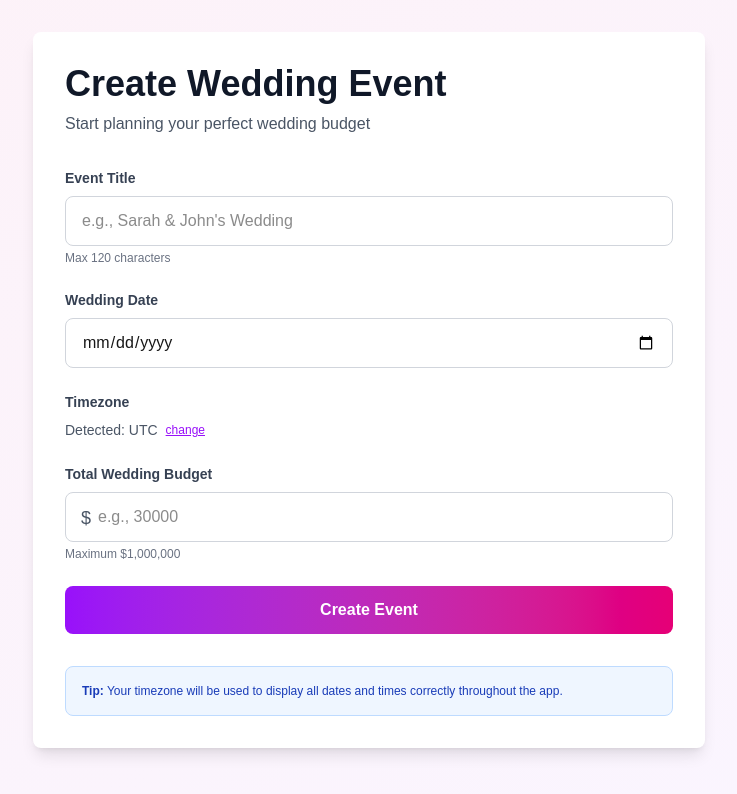
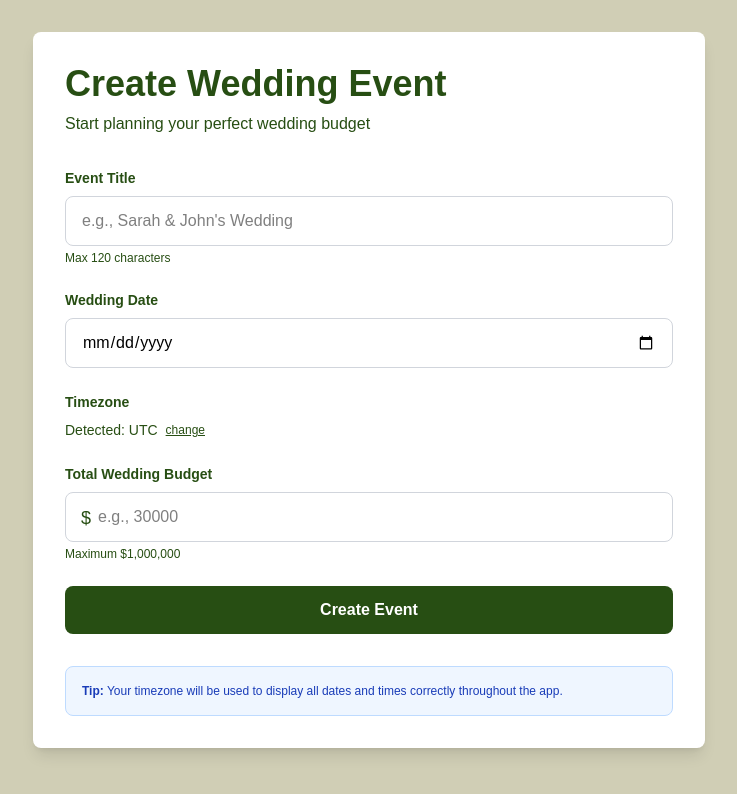
Before and after one commit to tori-ops/budget-piece, a Next.js app: page /events/new in a window 1280 px wide. Shown: the top 794 px of the page, without its empty margins (271-1008 px from the left). Built offline with nearby package versions, Linux system fonts and the light colour scheme; no server answers.

Commit message:
style: Update event creation form colors to green (#274E13) and add black text to inputs

```diff
--- a/src/app/events/new/page.tsx
+++ b/src/app/events/new/page.tsx
@@ -72,13 +72,13 @@ export default function NewEventPage() {
   };
 
   return (
-    <div className="min-h-screen bg-gradient-to-br from-pink-50 to-purple-50 p-4 sm:p-8">
+    <div className="min-h-screen p-4 sm:p-8" style={{ backgroundColor: '#D0CEB5' }}>
       <div className="max-w-2xl mx-auto">
         <div className="bg-white rounded-lg shadow-lg p-8">
           {/* Header */}
           <div className="mb-8">
-            <h1 className="text-4xl font-bold text-gray-900 mb-2">Create Wedding Event</h1>
-            <p className="text-gray-600">Start planning your perfect wedding budget</p>
+            <h1 className="text-4xl font-bold mb-2" style={{ color: '#274E13' }}>Create Wedding Event</h1>
+            <p style={{ color: '#274E13' }}>Start planning your perfect wedding budget</p>
           </div>
 
           {/* Error Message */}
@@ -92,7 +92,7 @@ export default function NewEventPage() {
           <form onSubmit={handleSubmit} className="space-y-6">
             {/* Title */}
             <div>
-              <label htmlFor="title" className="block text-sm font-semibold text-gray-700 mb-2">
+              <label htmlFor="title" className="block text-sm font-semibold mb-2" style={{ color: '#274E13' }}>
                 Event Title
               </label>
               <input
@@ -102,15 +102,16 @@ export default function NewEventPage() {
                 placeholder="e.g., Sarah & John's Wedding"
                 required
                 maxLength={120}
-                className="w-full px-4 py-3 border border-gray-300 rounded-lg focus:outline-none focus:ring-2 focus:ring-purple-500 focus:border-transparent"
+                className="w-full px-4 py-3 border border-gray-300 rounded-lg focus:outline-none focus:ring-2 focus:border-transparent text-black"
+                style={{ '--tw-ring-color': '#274E13' } as React.CSSProperties}
                 disabled={loading}
               />
-              <p className="text-xs text-gray-500 mt-1">Max 120 characters</p>
+              <p className="text-xs mt-1" style={{ color: '#274E13' }}>Max 120 characters</p>
             </div>
 
             {/* Wedding Date */}
             <div>
-              <label htmlFor="weddingDate" className="block text-sm font-semibold text-gray-700 mb-2">
+              <label htmlFor="weddingDate" className="block text-sm font-semibold mb-2" style={{ color: '#274E13' }}>
                 Wedding Date
               </label>
               <input
@@ -118,24 +119,26 @@ export default function NewEventPage() {
                 name="weddingDate"
                 type="date"
                 required
-                className="w-full px-4 py-3 border border-gray-300 rounded-lg focus:outline-none focus:ring-2 focus:ring-purple-500 focus:border-transparent"
+                className="w-full px-4 py-3 border border-gray-300 rounded-lg focus:outline-none focus:ring-2 focus:border-transparent text-black"
+                style={{ '--tw-ring-color': '#274E13' } as React.CSSProperties}
                 disabled={loading}
               />
             </div>
 
             {/* Timezone */}
             <div>
-              <label className="block text-sm font-semibold text-gray-700 mb-2">
+              <label className="block text-sm font-semibold mb-2" style={{ color: '#274E13' }}>
                 Timezone
               </label>
               <div className="flex items-center gap-2 mb-2">
-                <span className="text-sm text-gray-600">
+                <span className="text-sm" style={{ color: '#274E13' }}>
                   Detected: <span className="font-medium">{detectedTimezone}</span>
                 </span>
                 <button
                   type="button"
                   onClick={() => setEditingTimezone(!editingTimezone)}
-                  className="text-xs text-purple-600 hover:text-purple-700 underline"
+                  className="text-xs underline"
+                  style={{ color: '#274E13' }}
                   disabled={loading}
                 >
                   {editingTimezone ? 'done' : 'change'}
@@ -148,7 +151,8 @@ export default function NewEventPage() {
                   type="text"
                   placeholder="e.g., America/New_York or UTC"
                   defaultValue={detectedTimezone}
-                  className="w-full px-4 py-3 border border-gray-300 rounded-lg focus:outline-none focus:ring-2 focus:ring-purple-500 focus:border-transparent"
+                  className="w-full px-4 py-3 border border-gray-300 rounded-lg focus:outline-none focus:ring-2 focus:border-transparent text-black"
+                  style={{ '--tw-ring-color': '#274E13' } as React.CSSProperties}
                   disabled={loading}
                 />
               ) : (
@@ -162,11 +166,11 @@ export default function NewEventPage() {
 
             {/* Total Budget */}
             <div>
-              <label htmlFor="totalBudgetCents" className="block text-sm font-semibold text-gray-700 mb-2">
+              <label htmlFor="totalBudgetCents" className="block text-sm font-semibold mb-2" style={{ color: '#274E13' }}>
                 Total Wedding Budget
               </label>
               <div className="relative">
-                <span className="absolute left-4 top-3 text-gray-600 text-lg">$</span>
+                <span className="absolute left-4 top-3 text-lg" style={{ color: '#274E13' }}>$</span>
                 <input
                   id="totalBudgetCents"
                   name="totalBudgetCents"
@@ -175,22 +179,26 @@ export default function NewEventPage() {
                   required
                   min="1"
                   max="1000000"
-                  className="w-full pl-8 pr-4 py-3 border border-gray-300 rounded-lg focus:outline-none focus:ring-2 focus:ring-purple-500 focus:border-transparent"
+                  className="w-full pl-8 pr-4 py-3 border border-gray-300 rounded-lg focus:outline-none focus:ring-2 focus:border-transparent text-black"
+                  style={{ '--tw-ring-color': '#274E13' } as React.CSSProperties}
                   disabled={loading}
                 />
               </div>
-              <p className="text-xs text-gray-500 mt-1">Maximum $1,000,000</p>
+              <p className="text-xs mt-1" style={{ color: '#274E13' }}>Maximum $1,000,000</p>
             </div>
 
             {/* Submit Button */}
             <button
               type="submit"
               disabled={loading}
-              className={`w-full py-3 px-6 font-semibold rounded-lg transition-all ${
+              className={`w-full py-3 px-6 font-semibold rounded-lg transition-all text-white ${
                 loading
-                  ? 'bg-gray-400 cursor-not-allowed text-white'
-                  : 'bg-gradient-to-r from-purple-600 to-pink-600 text-white hover:from-purple-700 hover:to-pink-700'
+                  ? 'bg-gray-400 cursor-not-allowed'
+                  : 'hover:opacity-90'
               }`}
+              style={{
+                backgroundColor: loading ? undefined : '#274E13',
+              }}
             >
               {loading ? (
                 <div className="flex items-center justify-center gap-2">
```
